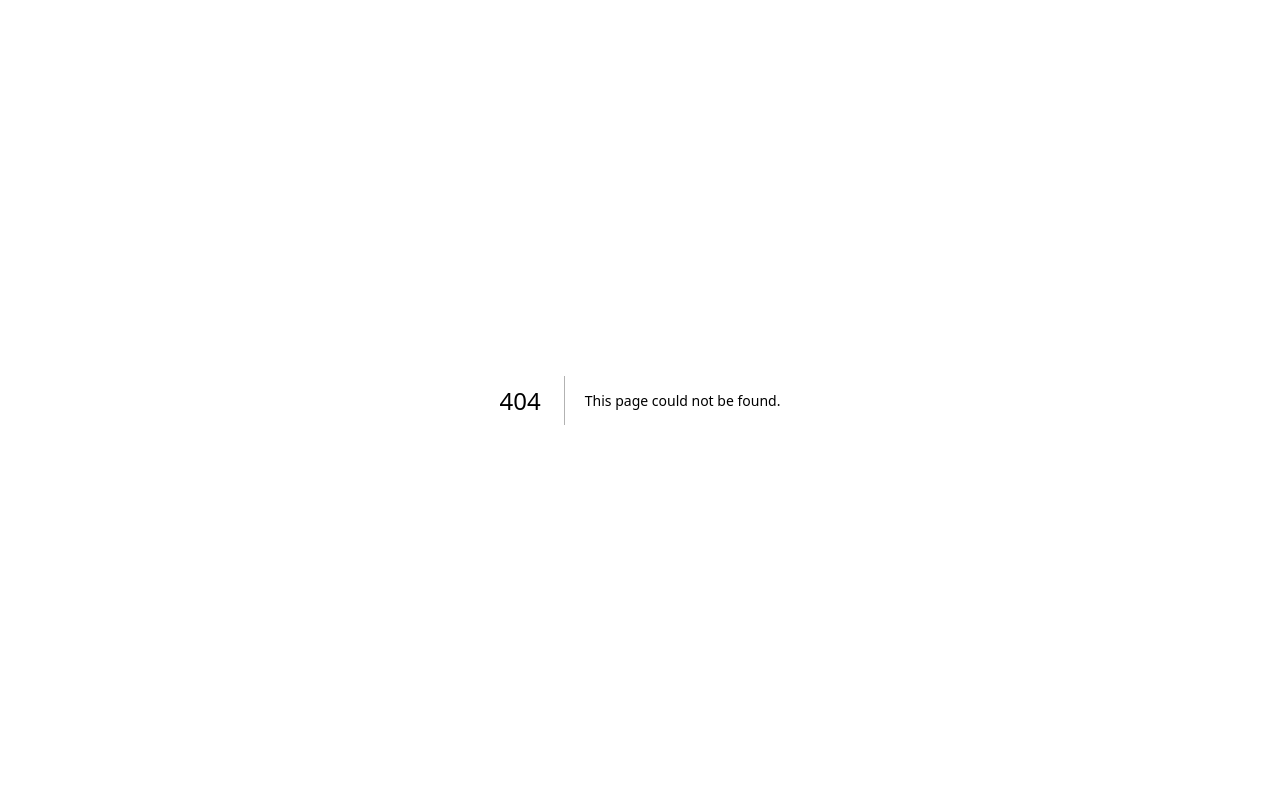
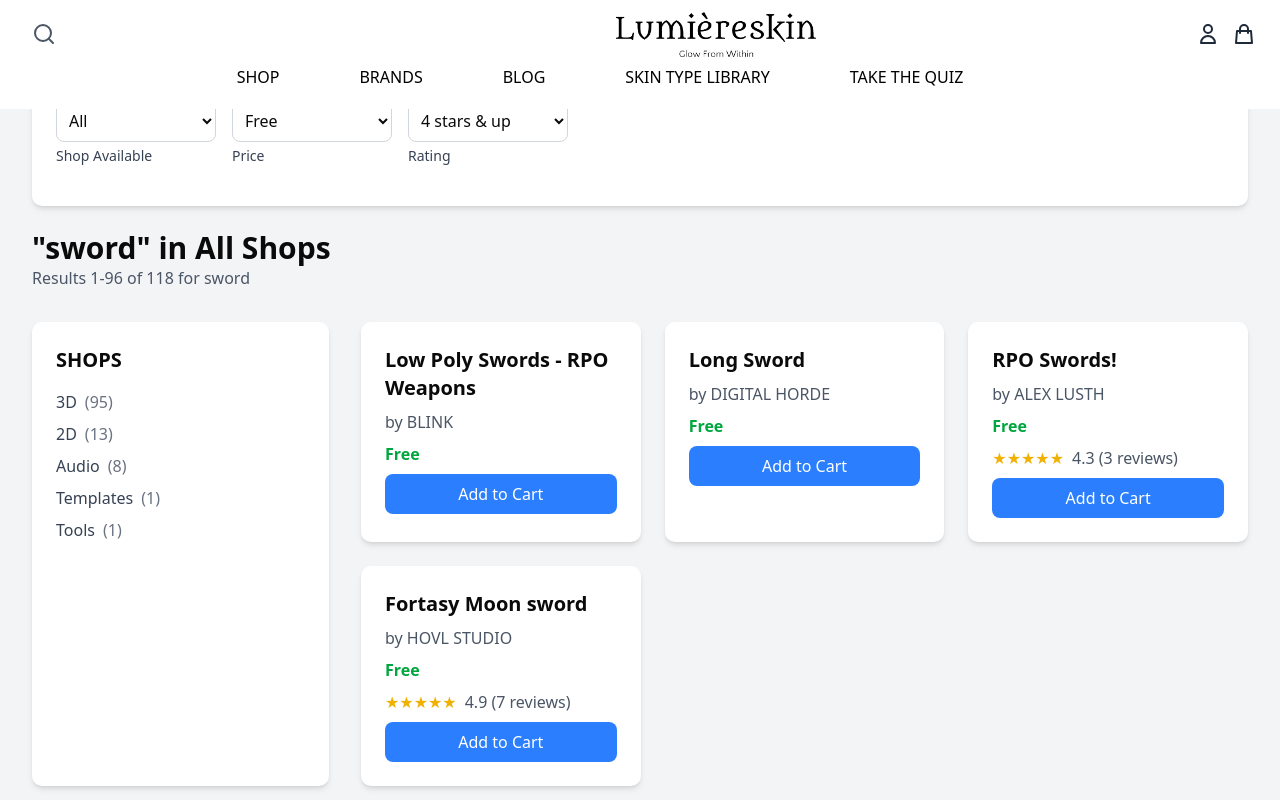
Before and after one commit to SWD392-JS1701/fe, a Next.js app: page /shop in a window 1280 px wide. Before the commit this address had no page. Shown: the top 800 px of the page. Built offline with nearby package versions, Linux system fonts and the light colour scheme.

Commit message:
product page

```diff
--- a/app/(root)/(page)/cart/page.tsx
+++ b/app/(root)/(page)/cart/page.tsx
@@ -122,7 +122,9 @@ const CartPage = () => {
               <span className="font-semibold text-sm uppercase">
                 Items {totalItems}
               </span>
-              <span className="font-semibold text-sm">${totalPrice}</span>
+              <span className="font-semibold text-sm">
+                ${totalPrice.toFixed(2)}
+              </span>
             </div>
             <div>
               <label className="font-medium inline-block mb-3 text-sm uppercase">
--- /dev/null
+++ b/app/(root)/(page)/shop/page.tsx
@@ -0,0 +1,201 @@
+"use client";
+
+import React, { useState } from "react";
+
+const ShopPage = () => {
+  const shops = [
+    { name: "3D", count: 95 },
+    { name: "2D", count: 13 },
+    { name: "Audio", count: 8 },
+    { name: "Templates", count: 1 },
+    { name: "Tools", count: 1 },
+  ];
+
+  const items = [
+    {
+      id: 1,
+      name: "Low Poly Swords - RPO Weapons",
+      author: "BLINK",
+      price: "Free",
+      rating: null,
+      reviews: null,
+    },
+    {
+      id: 2,
+      name: "Long Sword",
+      author: "DIGITAL HORDE",
+      price: "Free",
+      rating: null,
+      reviews: null,
+    },
+    {
+      id: 3,
+      name: "RPO Swords!",
+      author: "ALEX LUSTH",
+      price: "Free",
+      rating: 4.3,
+      reviews: 3,
+    },
+    {
+      id: 4,
+      name: "Fortasy Moon sword",
+      author: "HOVL STUDIO",
+      price: "Free",
+      rating: 4.9,
+      reviews: 7,
+    },
+  ];
+
+  const [filters, setFilters] = useState({
+    shopAvailable: "All",
+    price: "Free",
+    rating: "4 stars & up",
+  });
+
+  const [filterTags, setFilterTags] = useState<string[]>([]);
+
+  const handleFilterChange = (filterType: string, value: string) => {
+    setFilters((prevFilters) => ({
+      ...prevFilters,
+      [filterType]: value,
+    }));
+
+    const tag = `${filterType}: ${value}`;
+    if (!filterTags.includes(tag)) {
+      setFilterTags((prevTags) => [...prevTags, tag]);
+    }
+  };
+
+  const removeFilterTag = (tag: string) => {
+    setFilterTags((prevTags) => prevTags.filter((t) => t !== tag));
+
+    const [filterType] = tag.split(": ");
+    setFilters((prevFilters) => ({
+      ...prevFilters,
+      [filterType]:
+        filterType === "shopAvailable"
+          ? "All"
+          : filterType === "price"
+          ? "Free"
+          : "4 stars & up",
+    }));
+  };
+
+  return (
+    <div className="p-8 bg-gray-100 min-h-screen">
+      {/* Filters (Moved to Top) */}
+      <div className="bg-white p-6 rounded-lg shadow-md mb-6">
+        <h2 className="text-xl font-semibold mb-4">Filters</h2>
+        <div className="flex flex-wrap items-center gap-4">
+          <div className="flex flex-col">
+            <select
+              className="p-2 border border-gray-300 rounded-md w-40"
+              value={filters.shopAvailable}
+              onChange={(e) =>
+                handleFilterChange("shopAvailable", e.target.value)
+              }
+            >
+              <option>All</option>
+              <option>Available</option>
+              <option>Unavailable</option>
+            </select>
+            <label className="text-gray-700 mt-1 text-sm">Shop Available</label>
+          </div>
+          <div className="flex flex-col">
+            <select
+              className="p-2 border border-gray-300 rounded-md w-40"
+              value={filters.price}
+              onChange={(e) => handleFilterChange("price", e.target.value)}
+            >
+              <option>Free</option>
+              <option>Paid</option>
+            </select>
+            <label className="text-gray-700 mt-1 text-sm">Price</label>
+          </div>
+          <div className="flex flex-col">
+            <select
+              className="p-2 border border-gray-300 rounded-md w-40"
+              value={filters.rating}
+              onChange={(e) => handleFilterChange("rating", e.target.value)}
+            >
+              <option>4 stars & up</option>
+              <option>3 stars & up</option>
+              <option>2 stars & up</option>
+              <option>1 star & up</option>
+            </select>
+            <label className="text-gray-700 mt-1 text-sm">Rating</label>
+          </div>
+        </div>
+
+        {/* Filter Tags */}
+        <div className="mt-4 flex flex-wrap gap-2">
+          {filterTags.map((tag) => (
+            <div
+              key={tag}
+              className="bg-blue-100 text-blue-800 px-3 py-1 rounded-full flex items-center gap-2"
+            >
+              <span>{tag}</span>
+              <button
+                onClick={() => removeFilterTag(tag)}
+                className="text-blue-800 hover:text-blue-900"
+              >
+                ×
+              </button>
+            </div>
+          ))}
+        </div>
+      </div>
+
+      {/* Header */}
+      <div className="mb-8">
+        <h1 className="text-3xl font-bold">"sword" in All Shops</h1>
+        <p className="text-gray-600">Results 1-96 of 118 for sword</p>
+      </div>
+
+      {/* Main Content */}
+      <div className="flex gap-8">
+        {/* Sidebar - Shops */}
+        <div className="w-1/4 bg-white p-6 rounded-lg shadow-md">
+          <h2 className="text-xl font-semibold mb-4">SHOPS</h2>
+          <ul>
+            {shops.map((shop) => (
+              <li key={shop.name} className="mb-2">
+                <span className="text-gray-700">{shop.name}</span>
+                <span className="text-gray-500 ml-2">({shop.count})</span>
+              </li>
+            ))}
+          </ul>
+        </div>
+
+        {/* Items List */}
+        <div className="w-3/4">
+          <div className="grid grid-cols-1 md:grid-cols-2 lg:grid-cols-3 gap-6">
+            {items.map((item) => (
+              <div
+                key={item.id}
+                className="bg-white p-6 rounded-lg shadow-md hover:shadow-lg transition-shadow"
+              >
+                <h3 className="text-xl font-semibold mb-2">{item.name}</h3>
+                <p className="text-gray-600 mb-2">by {item.author}</p>
+                <p className="text-green-600 font-bold mb-2">{item.price}</p>
+                {item.rating && (
+                  <div className="flex items-center mb-2">
+                    <span className="text-yellow-500">★★★★★</span>
+                    <span className="text-gray-600 ml-2">
+                      {item.rating} ({item.reviews} reviews)
+                    </span>
+                  </div>
+                )}
+                <button className="w-full bg-blue-500 text-white py-2 px-4 rounded-md hover:bg-blue-600 transition-colors">
+                  Add to Cart
+                </button>
+              </div>
+            ))}
+          </div>
+        </div>
+      </div>
+    </div>
+  );
+};
+
+export default ShopPage;
--- a/package.json
+++ b/package.json
@@ -13,6 +13,7 @@
     "@dnd-kit/sortable": "^10.0.0",
     "@dnd-kit/utilities": "^3.2.2",
     "@radix-ui/react-dialog": "^1.1.6",
+    "@radix-ui/react-select": "^2.1.6",
     "@radix-ui/react-slot": "^1.1.2",
     "@reduxjs/toolkit": "^2.6.0",
     "@tailwindcss/postcss": "^4.0.6",
```
Also changed, not shown: 1 other file (tests, documents, lock files or other folders).
